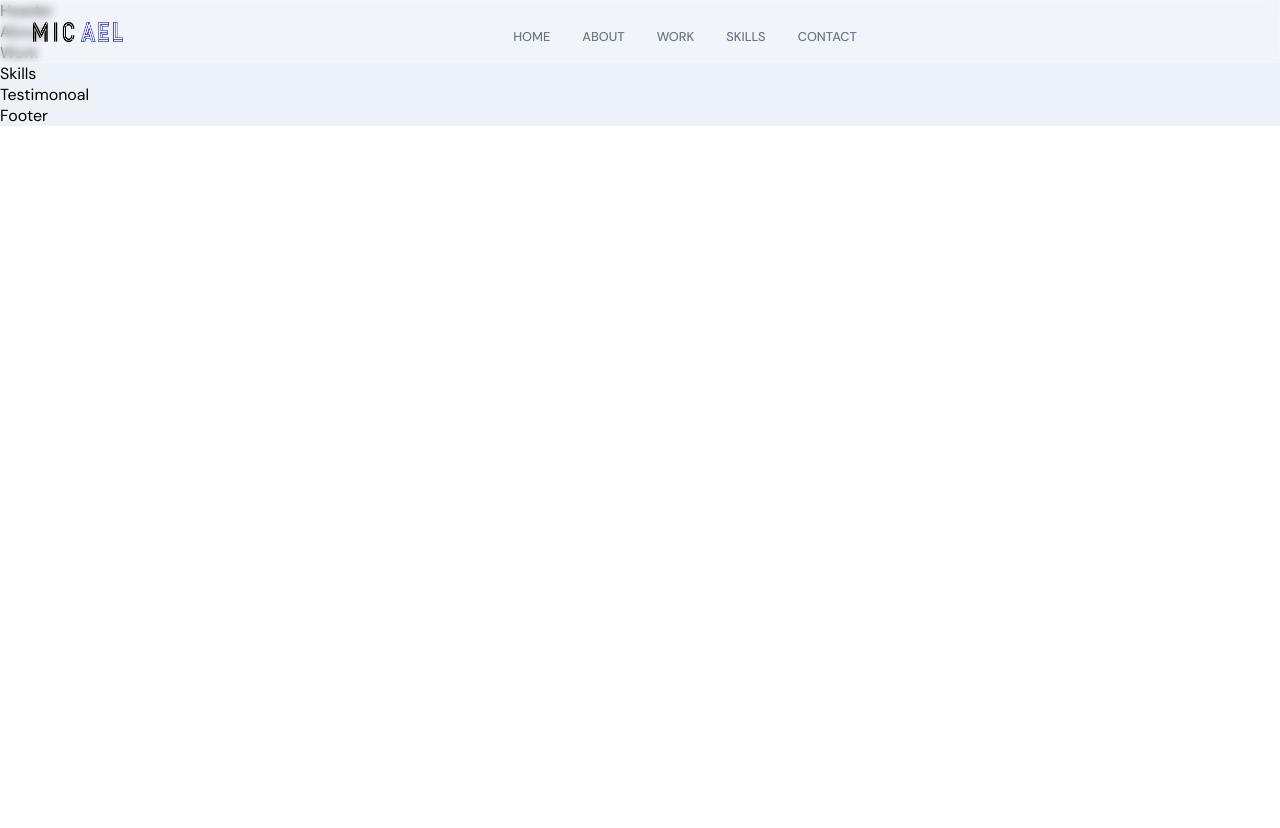
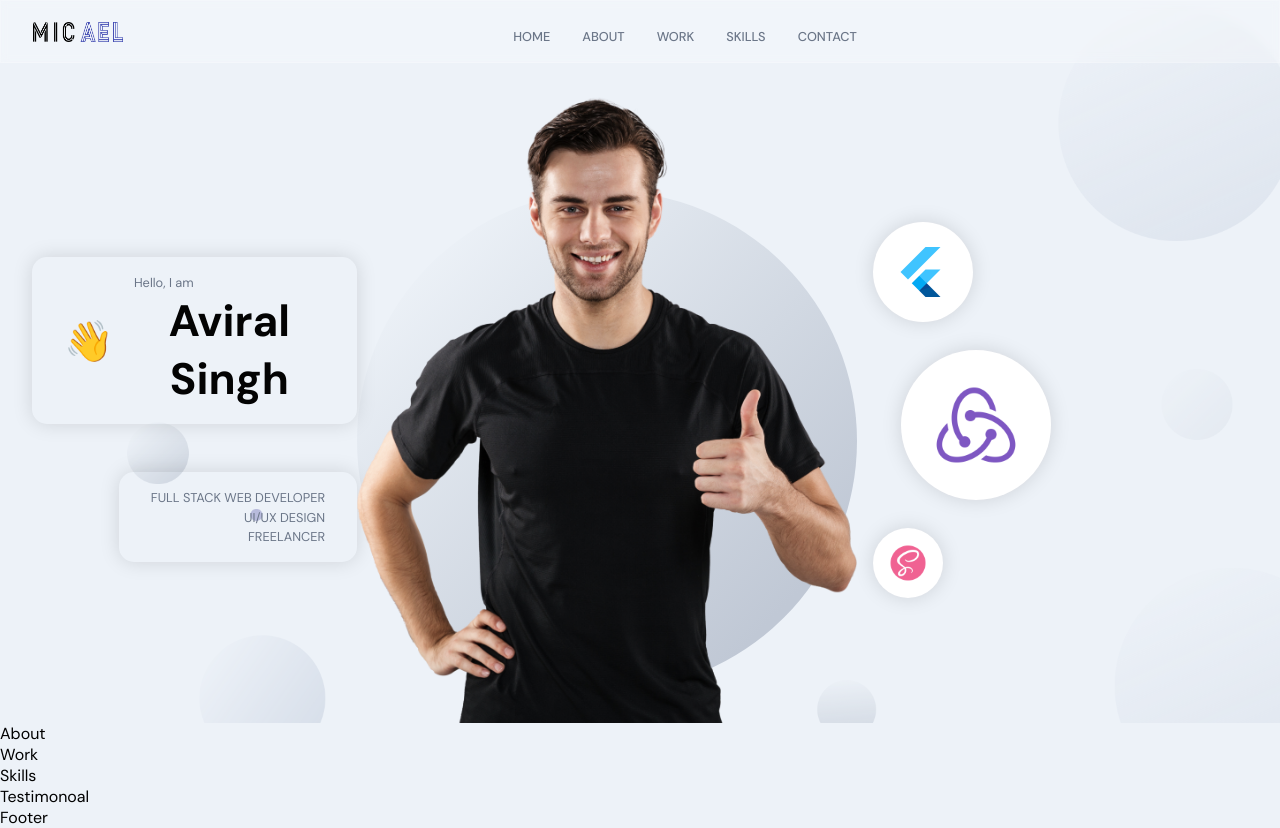
Before and after one commit to Aviral3501/PortFolioWebsite, a React (Create React App) app in the folder frontend/: page / in a window 1280 px wide. Before the commit the page ends 800 px from the top, so only its background shows below. Built offline with nearby package versions, Linux system fonts and the light colour scheme.

Commit message:
HEader section done

```diff
--- a/frontend/src/container/Header/Header.jsx
+++ b/frontend/src/container/Header/Header.jsx
@@ -1,10 +1,74 @@
 import React from 'react'
 import './Header.scss';
+import { motion } from 'framer-motion';
+import {images} from '../../constants';
+
+const scaleVariants = {
+  whileInView: {
+    scale:[0,1],
+    opacity:[0,1],
+    transition:{
+      duration:1,
+      ease:'easeInOut'
+    }
+  }
+}
 
 const Header = () => {
   return (
-    <div>
-      Header
+    <div id="home"  className='app__header app__flex'>
+      <motion.div
+      whileInView={{ x : [-100,0] , opacity:[0,1]}}
+      transition={{duration: 1 }}  //how long transition takes
+      className='app__header-info'>
+
+        <div className='app__header-badge'>
+          <div className='badge-cmp app__flex'>
+            <span> 👋</span>
+            <div style={{marginLeft:20}}>
+              <p className='p-text'>
+              Hello, I am
+              </p>
+              <h1 className='head-text'>
+                Aviral Singh
+              </h1>
+            </div>
+          </div>
+
+          <div className='tag-cmp app_flex'>
+            <p className='p-text'>Full Stack Web Developer</p>
+            <p className='p-text'>UI/UX Design</p>
+            <p className='p-text'> Freelancer</p>
+
+          </div>
+        </div>
+      </motion.div>
+
+
+      <motion.div
+       whileInView={{opacity:[0,1]}}
+       transition={{duration: 0.5 , delayChildren:0.5 }}  //how long transition takes
+       className='app__header-img'>
+        <img src={images.profile} alt='profile_bg'/>
+        <motion.img
+        whileInView={{scale:[0,1]}}
+        transition={{duration:1, ease:"easeInOut"}}
+
+        src={images.circle} alt='profile_circle' className='overlay_circle' />
+       </motion.div>
+
+
+      <motion.div
+      variant = {scaleVariants}
+      whileInView={scaleVariants.whileInView}
+      className='app__header-circles'>
+        {[images.flutter , images.redux , images.sass].map((circle,index)=>(
+          <div className='circle-cmp app__flex'  key={`circle-${index}`}>
+            <img src={circle} alt='circle'/>
+          </div>
+        ))}
+
+      </motion.div>
     </div>
   )
 }
--- a/frontend/src/container/Header/Header.scss
+++ b/frontend/src/container/Header/Header.scss
@@ -0,0 +1,203 @@
+#home{
+    position: relative;
+    background: url('../../assets/bgIMG.png');
+    background-size: cover;
+    background-repeat: repeat;
+    background-position: center;
+
+    .app__wrapper{
+        padding: 0;
+
+        .copyright{
+            display: none;
+        }
+    }
+}
+
+
+.app__header{
+    flex:1;
+    width: 100%;
+    height: 100%;
+    flex-direction: row;
+
+    padding: 6rem 2rem 0;
+
+    @media screen and (min-width:2000px){
+        padding-top: 8rem;
+    }
+
+    @media screen and (max-width:1200px){
+        flex-direction: column;
+    }
+
+    @media screen and (max-width:400px){
+        padding: 6rem 1rem 2rem;
+    }
+}
+
+.app__header-info{
+    flex:0.65; //take 65 percent of screen
+    display: flex;
+    flex-direction: column;
+    justify-content: flex-start;
+    align-items: flex-start;
+
+
+    @media screen and (max-width:2000px){
+        width: 100%;
+        margin-right: 0rem;
+
+    }
+}
+
+.app__header-badge{
+    width: 100%;
+    display: flex;
+    justify-content: flex-end;
+    align-items: flex-end;
+    flex-direction:column;
+
+
+    .badge-cmp , .tag-cmp{
+        padding: 1rem 2rem;
+        border:var(--white-color);
+        border-radius: 15px;
+        flex-direction: row;
+        width: auto;
+        box-shadow: 0 0 20px rgba(0,0,0,.13) ;
+    }
+
+    .tag-cmp{
+        flex-direction: column;
+        margin-top: 3rem;
+
+        p{
+            width: 100%;
+            text-transform: uppercase;
+            text-align: right;
+        }
+    }
+
+        span{
+            font-size: 2.5rem;
+
+
+        @media  screen and (min-width:2000px){
+            font-size: 5rem;
+        }
+    }
+
+    @media  screen and (max-width:1200px) {
+        justify-content: flex-start;
+        align-items: flex-start;
+
+    }
+}
+
+.app__header-circles{
+    flex:0.75;
+    display: flex;
+    flex-direction: column;
+    justify-content: space-evenly;
+    align-items: flex-start;
+    height: 100%;
+    margin-left: 1rem;
+
+    div{
+        width: 100px;
+        height:  100px;
+        border-radius: 50%;
+
+        background: var(--white-color);
+        box-shadow:0 0 20px rgba(0,0,0,.13) ;
+
+
+        img{
+            width: 60%;
+            height: 60%;
+        }
+    }
+
+    // thre three techologies circles
+
+    div:nth-child(1){
+        width: 100px;
+        height: 100px;
+    }
+    div:nth-child(2){
+        margin: 1.75rem;
+        width: 150px;
+        height: 150px;
+    }
+
+    div:nth-child(3){
+        width: 70px;
+        height: 70px;
+    }
+
+    // make it mobile responsive as  well
+    @media screen and (min-width:2000px){
+
+        div:nth-child(1){
+            width: 400px;
+            height: 400px;
+        }
+        div:nth-child(2){
+            width: 150px;
+            height: 150px;
+        }
+
+        div:nth-child(3){
+            width: 200px;
+            height: 200px;
+        }
+
+    }
+
+    @media  screen and (max-width:1200px) {
+        width: 100%;
+        flex-direction: row;
+        flex-wrap: wrap;
+        margin-left: 0px;
+
+        div{
+            margin: 1rem;
+        }
+
+
+    }
+
+}
+
+
+.app__header-img{
+    flex:1;
+    height: 100%;
+
+    display: flex;
+    justify-content: flex-end;
+    align-items: flex-end;
+    position: relative;
+
+    img{
+        width: 100%;
+        object-fit: contain;
+        z-index: 1;
+
+    }
+
+    .overlay_circle{
+        position: absolute;
+        left: 0;
+        right: 0;
+        bottom: 0;
+        z-index: 0;
+        width: 100%;
+        height: 90%;
+    }
+
+    @media   screen and (max-width:1200px) {
+        margin:2rem 0;
+    }
+}
```
